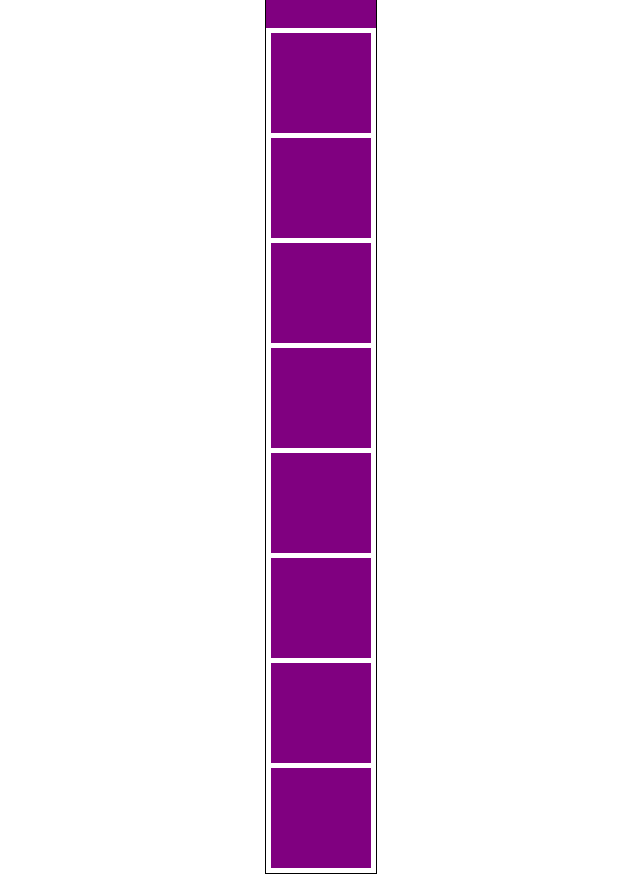
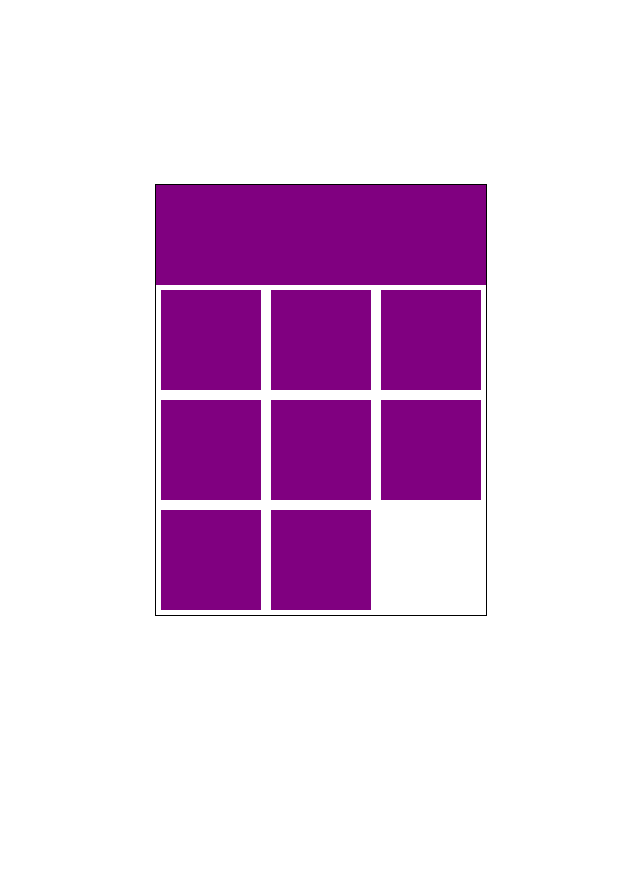
Before and after one commit to abdelrahmanlatif04/XO-game, a plain HTML site: page index.html in a window 1280 px wide. Shown: the whole page, without its empty margins (319-959 px from the left). After the commit the page ends 800 px from the top, so only its background shows below. Drawn offline with Linux system fonts and the light colour scheme.

Commit message:
Update index.css

```diff
--- a/index.css
+++ b/index.css
@@ -12,6 +12,9 @@ body{
 #body{
     border: 1px solid black;
     margin: 0px;
+    display: flex;
+    flex-wrap: wrap;
+    width: 330px;
 }
 #result{
     display: flex;
@@ -39,6 +42,3 @@ body{
 #head{
     width: 100%;
 }
-.row{
-    display: flex;
-}
```
